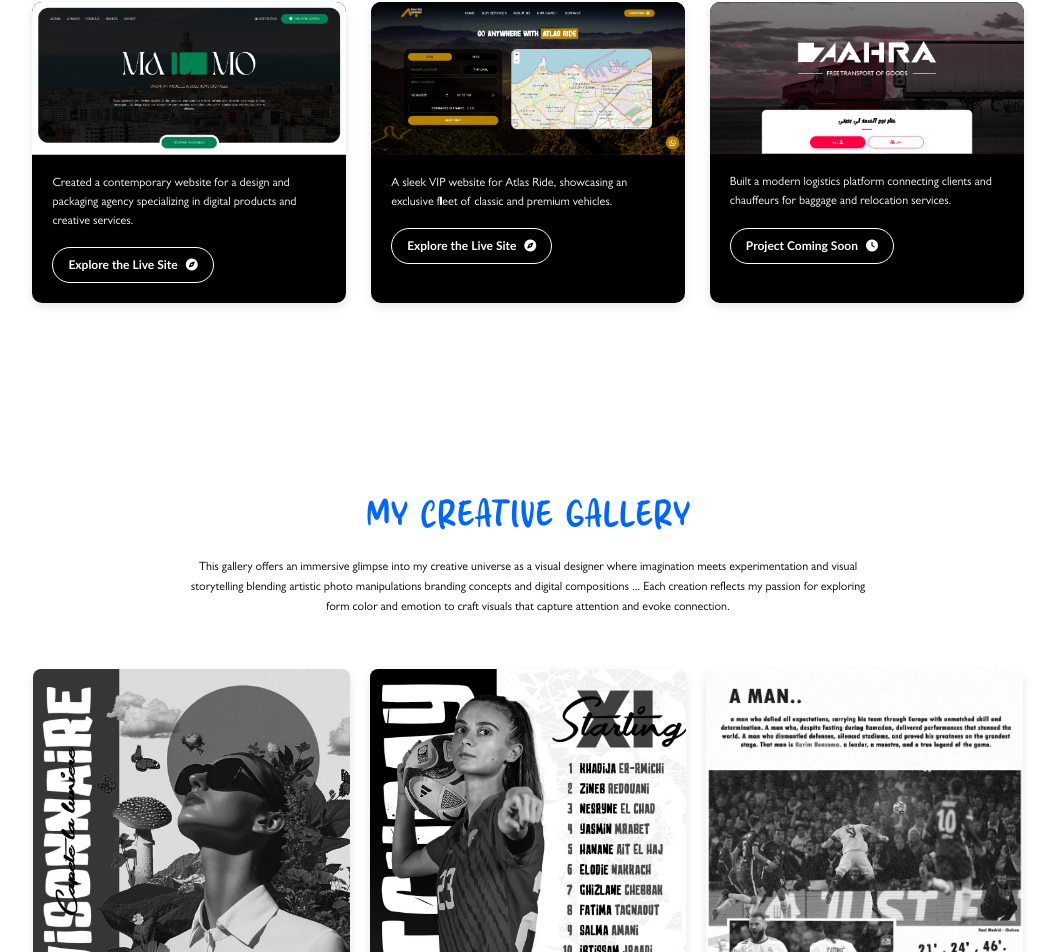
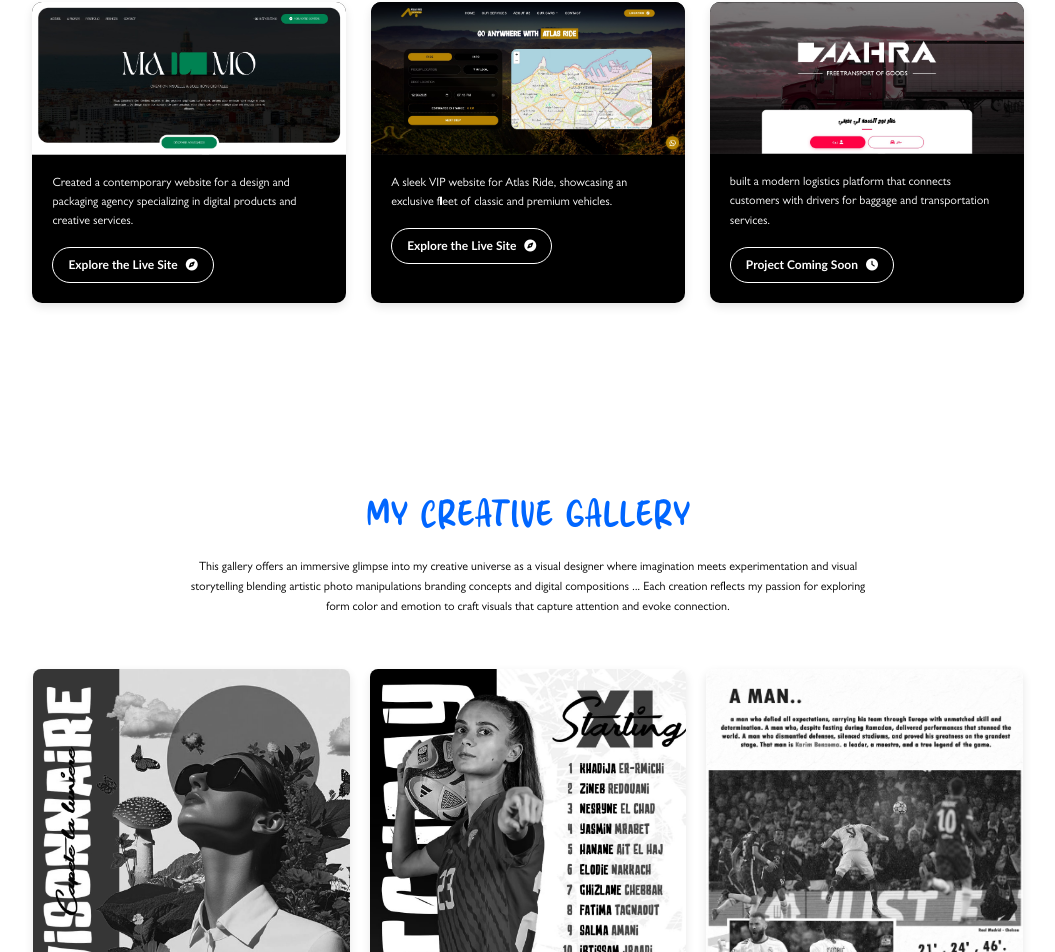
Before and after one commit to ygartt/portfolio, a React (Vite) app: page / in a window 1280 px wide. Shown: the part 3151-4103 px from the top of the page, without its empty margins (112-1167 px from the left). Built offline with nearby package versions, Linux system fonts and the light colour scheme.

Commit message:
zahra work edited..

```diff
--- a/src/pages/Works.jsx
+++ b/src/pages/Works.jsx
@@ -60,7 +60,7 @@ const worksData = [
     imageSrc: zahraiImage,
     altText: "Waveyi Clothing",
     description:
-      "Built a modern logistics platform connecting clients and chauffeurs for baggage and relocation services.",
+      "built a modern logistics platform that connects customers with drivers for baggage and transportation services.",
     link: null,
     isComingSoon: true,
   },
```
